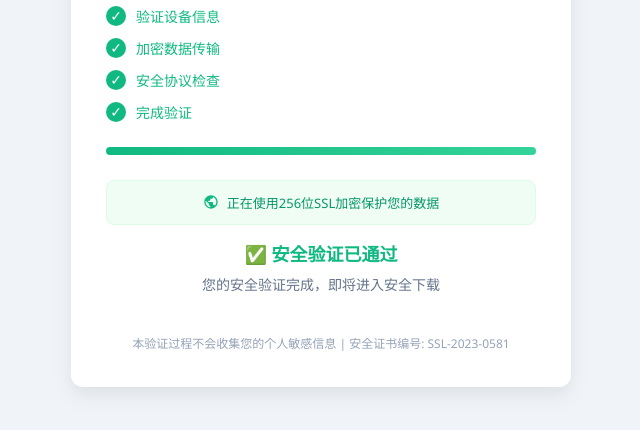
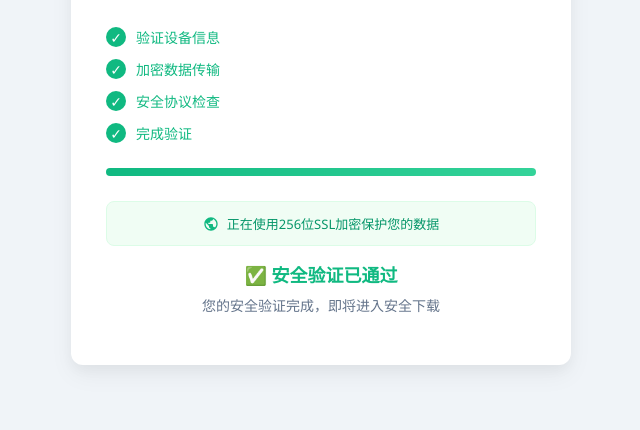
Before and after one commit to Soft-Download/kuailian, a plain HTML site: page download.html in a window 1280 px wide. Shown: the part 304-734 px from the top of the page, without its empty margins (319-959 px from the left). Drawn offline with Linux system fonts and the light colour scheme.

Commit message:
Update download.html

```diff
--- a/download.html
+++ b/download.html
@@ -219,9 +219,7 @@
       <p>您的安全验证完成，即将进入安全下载</p>
     </div>
 
-    <div class="footer-text">
-      本验证过程不会收集您的个人敏感信息 | 安全证书编号: SSL-2023-0581
-    </div>
+
   </div>
 
   <script>
```
